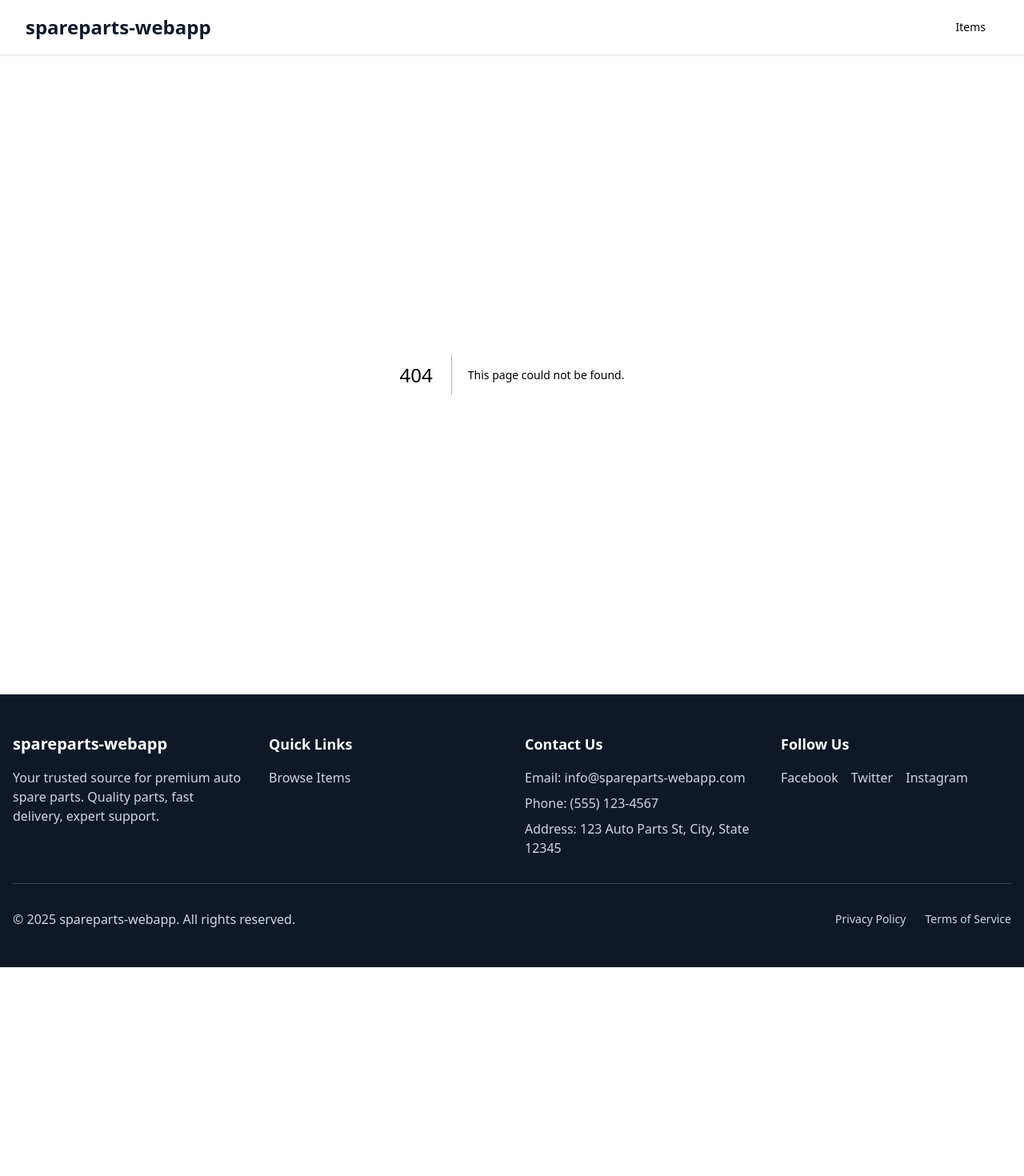
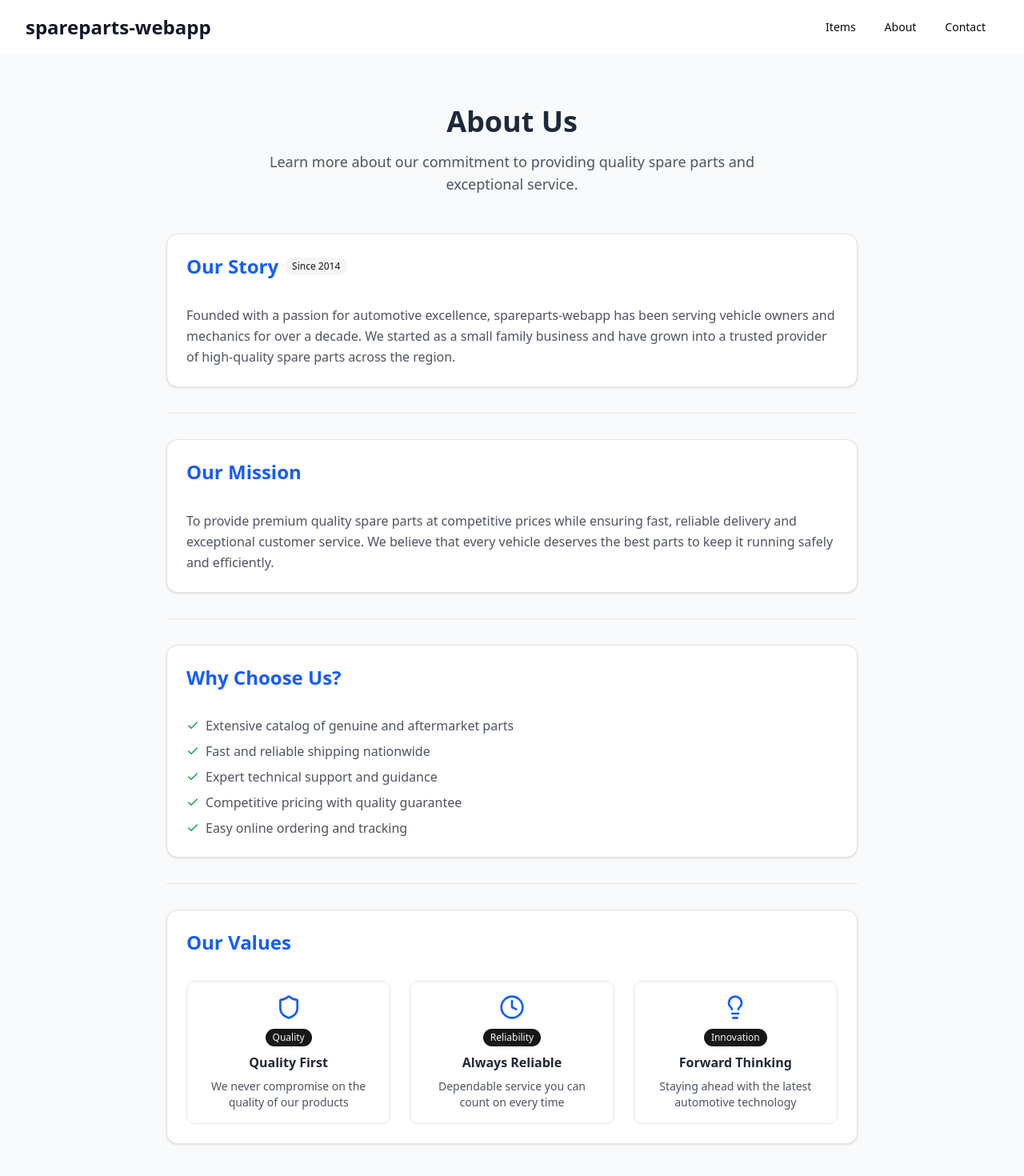
Before and after one commit to janithbandara1/spareparts-webapp, a Next.js app: page /about in a window 1280 px wide. Before the commit this address had no page. Shown: the top 1470 px of the page at 80% size. Before the commit the page ends 1209 px from the top, so only its background shows below. Built offline with nearby package versions, Linux system fonts and the light colour scheme.

Commit message:
feat: add About and Contact pages with content and layout

```diff
--- /dev/null
+++ b/app/about/page.tsx
@@ -0,0 +1,122 @@
+import { Card, CardContent, CardHeader, CardTitle } from "@/components/ui/card";
+import { Badge } from "@/components/ui/badge";
+import { Separator } from "@/components/ui/separator";
+import { Check, Shield, Clock, Lightbulb } from "lucide-react";
+
+export default function About() {
+  return (
+    <div className="min-h-screen bg-gray-50 py-16">
+      <div className="max-w-4xl mx-auto px-4">
+        <div className="text-center mb-12">
+          <h1 className="text-4xl font-bold text-gray-800 mb-4">
+            About Us
+          </h1>
+          <p className="text-lg text-gray-600 max-w-2xl mx-auto">
+            Learn more about our commitment to providing quality spare parts and exceptional service.
+          </p>
+        </div>
+
+        <div className="space-y-8">
+          <Card>
+            <CardHeader>
+              <CardTitle className="text-2xl text-blue-600 flex items-center gap-2">
+                Our Story
+                <Badge variant="secondary">Since 2014</Badge>
+              </CardTitle>
+            </CardHeader>
+            <CardContent>
+              <p className="text-gray-600 leading-relaxed">
+                Founded with a passion for automotive excellence, spareparts-webapp has been serving
+                vehicle owners and mechanics for over a decade. We started as a small family business
+                and have grown into a trusted provider of high-quality spare parts across the region.
+              </p>
+            </CardContent>
+          </Card>
+
+          <Separator />
+
+          <Card>
+            <CardHeader>
+              <CardTitle className="text-2xl text-blue-600">Our Mission</CardTitle>
+            </CardHeader>
+            <CardContent>
+              <p className="text-gray-600 leading-relaxed">
+                To provide premium quality spare parts at competitive prices while ensuring fast,
+                reliable delivery and exceptional customer service. We believe that every vehicle
+                deserves the best parts to keep it running safely and efficiently.
+              </p>
+            </CardContent>
+          </Card>
+
+          <Separator />
+
+          <Card>
+            <CardHeader>
+              <CardTitle className="text-2xl text-blue-600">Why Choose Us?</CardTitle>
+            </CardHeader>
+            <CardContent>
+              <ul className="text-gray-600 space-y-2">
+                <li className="flex items-center gap-2">
+                  <Check className="h-4 w-4 text-green-600" />
+                  Extensive catalog of genuine and aftermarket parts
+                </li>
+                <li className="flex items-center gap-2">
+                  <Check className="h-4 w-4 text-green-600" />
+                  Fast and reliable shipping nationwide
+                </li>
+                <li className="flex items-center gap-2">
+                  <Check className="h-4 w-4 text-green-600" />
+                  Expert technical support and guidance
+                </li>
+                <li className="flex items-center gap-2">
+                  <Check className="h-4 w-4 text-green-600" />
+                  Competitive pricing with quality guarantee
+                </li>
+                <li className="flex items-center gap-2">
+                  <Check className="h-4 w-4 text-green-600" />
+                  Easy online ordering and tracking
+                </li>
+              </ul>
+            </CardContent>
+          </Card>
+
+          <Separator />
+
+          <Card>
+            <CardHeader>
+              <CardTitle className="text-2xl text-blue-600">Our Values</CardTitle>
+            </CardHeader>
+            <CardContent>
+              <div className="grid grid-cols-1 md:grid-cols-3 gap-6">
+                <div className="text-center p-4 border rounded-lg hover:shadow-md transition-shadow">
+                  <Shield className="h-8 w-8 text-blue-600 mx-auto mb-2" />
+                  <Badge className="mb-2">Quality</Badge>
+                  <h3 className="font-semibold text-gray-800 mb-2">Quality First</h3>
+                  <p className="text-sm text-gray-600">
+                    We never compromise on the quality of our products
+                  </p>
+                </div>
+                <div className="text-center p-4 border rounded-lg hover:shadow-md transition-shadow">
+                  <Clock className="h-8 w-8 text-blue-600 mx-auto mb-2" />
+                  <Badge className="mb-2">Reliability</Badge>
+                  <h3 className="font-semibold text-gray-800 mb-2">Always Reliable</h3>
+                  <p className="text-sm text-gray-600">
+                    Dependable service you can count on every time
+                  </p>
+                </div>
+                <div className="text-center p-4 border rounded-lg hover:shadow-md transition-shadow">
+                  <Lightbulb className="h-8 w-8 text-blue-600 mx-auto mb-2" />
+                  <Badge className="mb-2">Innovation</Badge>
+                  <h3 className="font-semibold text-gray-800 mb-2">Forward Thinking</h3>
+                  <p className="text-sm text-gray-600">
+                    Staying ahead with the latest automotive technology
+                  </p>
+                </div>
+              </div>
+            </CardContent>
+          </Card>
+        </div>
+      </div>
+    </div>
+  );
+}
--- /dev/null
+++ b/app/contact/page.tsx
@@ -0,0 +1,114 @@
+import { Card, CardContent, CardHeader, CardTitle } from "@/components/ui/card";
+import { Button } from "@/components/ui/button";
+import { Input } from "@/components/ui/input";
+import { Textarea } from "@/components/ui/textarea";
+import { Field, FieldLabel, FieldDescription } from "@/components/ui/field";
+
+export default function Contact() {
+  return (
+    <div className="min-h-screen bg-gray-50 py-16">
+      <div className="max-w-4xl mx-auto px-4">
+        <div className="text-center mb-12">
+          <h1 className="text-4xl font-bold text-gray-800 mb-4">
+            Contact Us
+          </h1>
+          <p className="text-lg text-gray-600 max-w-2xl mx-auto">
+            Get in touch with our team. We're here to help with all your spare parts needs.
+          </p>
+        </div>
+
+        <div className="grid grid-cols-1 lg:grid-cols-2 gap-8">
+          {/* Contact Information */}
+          <Card>
+            <CardHeader>
+              <CardTitle className="text-2xl text-blue-600">Get In Touch</CardTitle>
+            </CardHeader>
+            <CardContent className="space-y-6">
+              <Field>
+                <FieldLabel>Address</FieldLabel>
+                <FieldDescription>
+                  123 Auto Parts Street<br />
+                  Industrial District<br />
+                  City, State 12345
+                </FieldDescription>
+              </Field>
+
+              <Field>
+                <FieldLabel>Phone</FieldLabel>
+                <FieldDescription>
+                  +1 (555) 123-4567
+                </FieldDescription>
+              </Field>
+
+              <Field>
+                <FieldLabel>Email</FieldLabel>
+                <FieldDescription>
+                  info@spareparts-webapp.com
+                </FieldDescription>
+              </Field>
+
+              <Field>
+                <FieldLabel>Business Hours</FieldLabel>
+                <FieldDescription>
+                  Monday - Friday: 8:00 AM - 6:00 PM<br />
+                  Saturday: 9:00 AM - 4:00 PM<br />
+                  Sunday: Closed
+                </FieldDescription>
+              </Field>
+            </CardContent>
+          </Card>
+
+          {/* Contact Form */}
+          <Card>
+            <CardHeader>
+              <CardTitle className="text-2xl text-blue-600">Send us a Message</CardTitle>
+            </CardHeader>
+            <CardContent>
+              <form className="space-y-6">
+                <Field>
+                  <FieldLabel htmlFor="name">Name</FieldLabel>
+                  <Input id="name" placeholder="Your full name" />
+                  <FieldDescription>
+                    Please enter your full name
+                  </FieldDescription>
+                </Field>
+
+                <Field>
+                  <FieldLabel htmlFor="email">Email</FieldLabel>
+                  <Input id="email" type="email" placeholder="your.email@example.com" />
+                  <FieldDescription>
+                    We'll use this to get back to you
+                  </FieldDescription>
+                </Field>
+
+                <Field>
+                  <FieldLabel htmlFor="subject">Subject</FieldLabel>
+                  <Input id="subject" placeholder="How can we help you?" />
+                  <FieldDescription>
+                    Briefly describe your inquiry
+                  </FieldDescription>
+                </Field>
+
+                <Field>
+                  <FieldLabel htmlFor="message">Message</FieldLabel>
+                  <Textarea
+                    id="message"
+                    placeholder="Tell us about your inquiry..."
+                    rows={5}
+                  />
+                  <FieldDescription>
+                    Provide as much detail as possible
+                  </FieldDescription>
+                </Field>
+
+                <Button type="submit" className="w-full">
+                  Send Message
+                </Button>
+              </form>
+            </CardContent>
+          </Card>
+        </div>
+      </div>
+    </div>
+  );
+}
--- a/components/navbar.tsx
+++ b/components/navbar.tsx
@@ -34,6 +34,16 @@ export default function Navbar() {
                   <Link href="/items">Items</Link>
                 </NavigationMenuLink>
               </NavigationMenuItem>
+              <NavigationMenuItem>
+                <NavigationMenuLink asChild className={navigationMenuTriggerStyle()}>
+                  <Link href="/about">About</Link>
+                </NavigationMenuLink>
+              </NavigationMenuItem>
+              <NavigationMenuItem>
+                <NavigationMenuLink asChild className={navigationMenuTriggerStyle()}>
+                  <Link href="/contact">Contact</Link>
+                </NavigationMenuLink>
+              </NavigationMenuItem>
             </NavigationMenuList>
           </NavigationMenu>
         </div>
```
